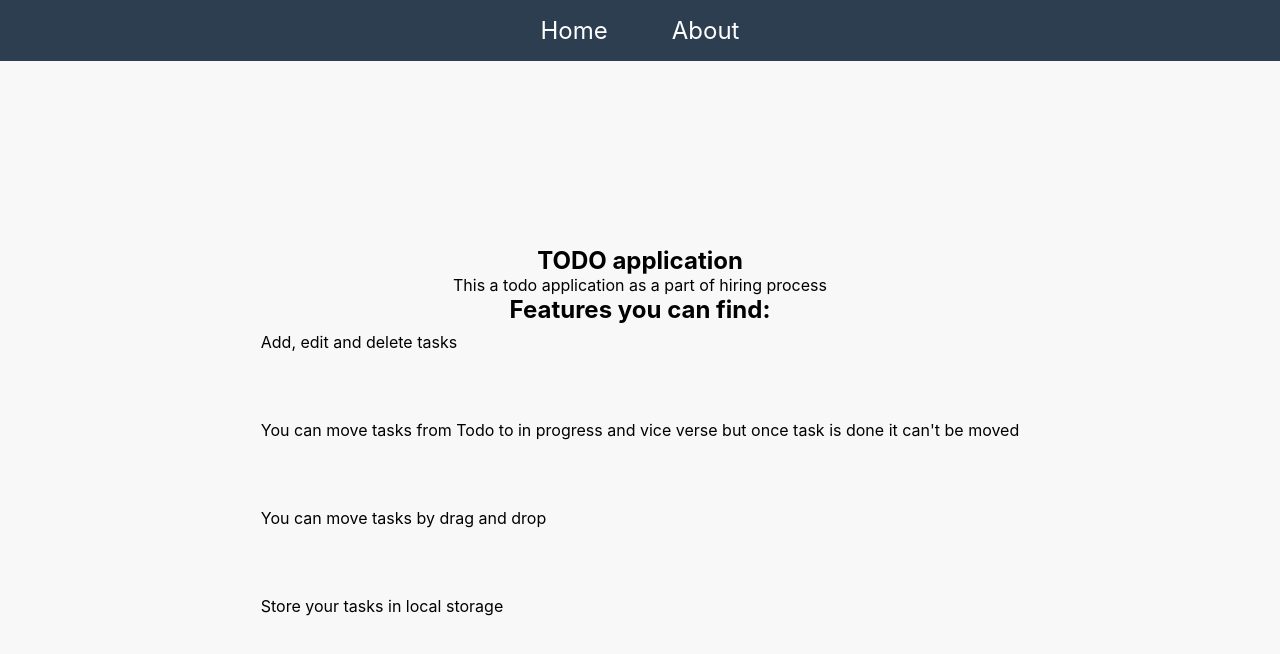
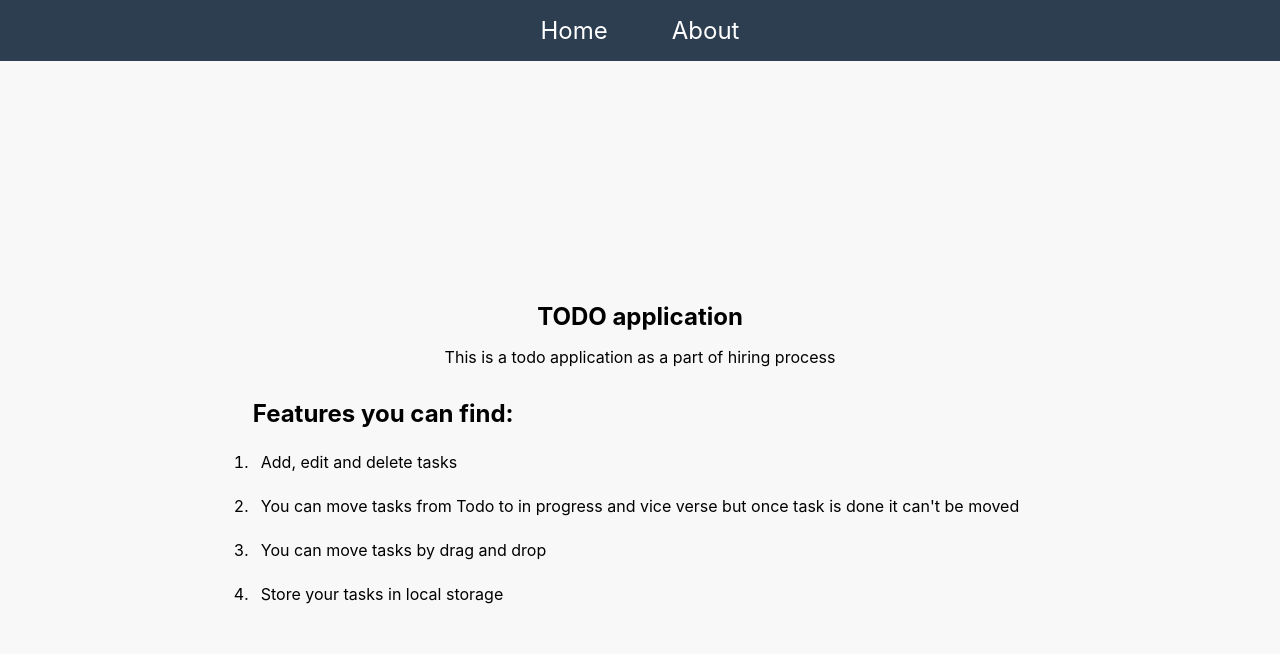
Before and after one commit to Ahmed-Elbessfy/todo-refilex-react, a React (Create React App) app: page /about in a window 1280 px wide. Shown: the top 654 px of the page. Built offline with nearby package versions, Linux system fonts and the light colour scheme.

Commit message:
style About page content

```diff
--- a/src/pages/About.js
+++ b/src/pages/About.js
@@ -2,22 +2,30 @@ import React from "react";
 import Header from "../components/Header";
 
 const About = () => {
+  // style variables
+  const liStyle = {
+    display: "list-item",
+    minHeight: "auto",
+    listStyle: "decimal",
+  };
   return (
     <>
       <Header />
       <main className="App">
         <section>
-          <h1>TODO application</h1>
-          <p>This a todo application as a part of hiring process</p>
-          <h2>Features you can find:</h2>
+          <h1 style={{ marginBottom: "1rem" }}>TODO application</h1>
+          <p>This is a todo application as a part of hiring process</p>
+          <h2 style={{ textAlign: "left", margin: "2rem 0 1rem" }}>
+            Features you can find:
+          </h2>
           <ol>
-            <li>Add, edit and delete tasks</li>
-            <li>
+            <li style={liStyle}>Add, edit and delete tasks</li>
+            <li style={liStyle}>
               You can move tasks from Todo to in progress and vice verse but
               once task is done it can't be moved
             </li>
-            <li>You can move tasks by drag and drop</li>
-            <li>Store your tasks in local storage</li>
+            <li style={liStyle}>You can move tasks by drag and drop</li>
+            <li style={liStyle}>Store your tasks in local storage</li>
           </ol>
         </section>
       </main>
```
